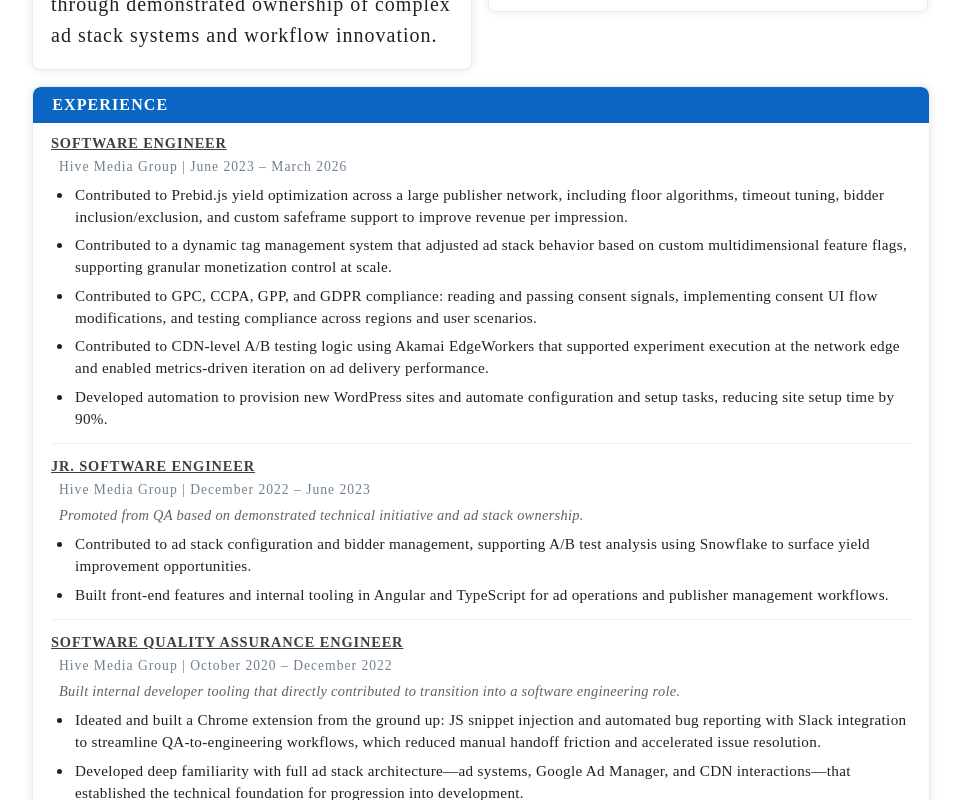
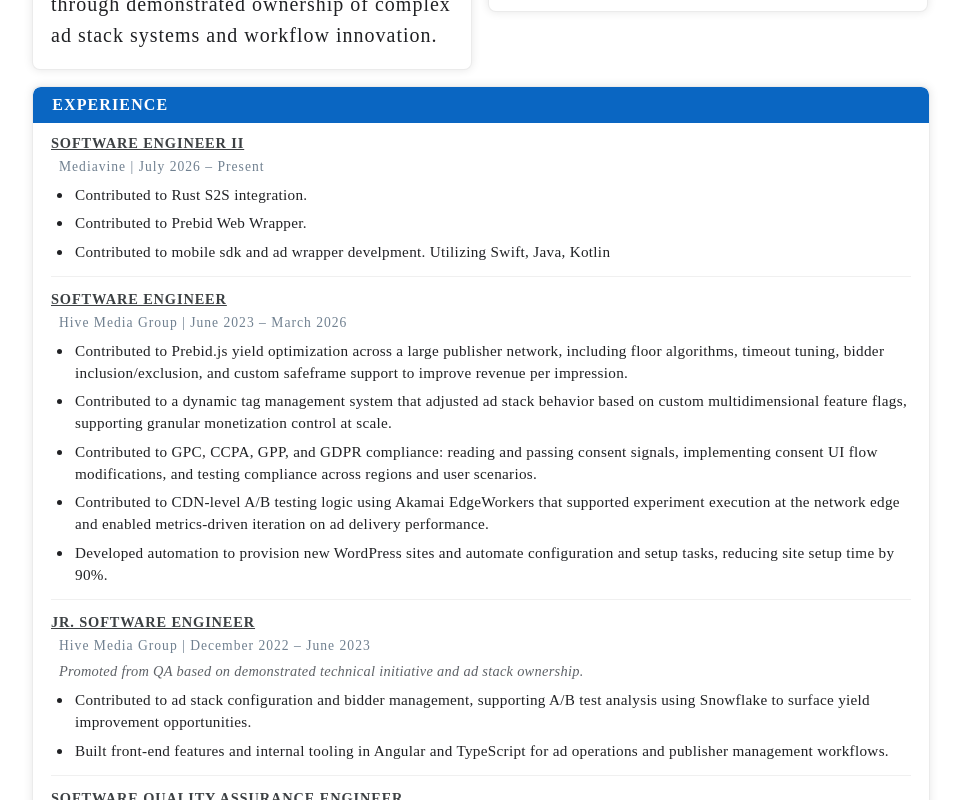
Before and after one commit to noahemiles/noahemiles.github.io, an Angular app: page /about in a window 1280 px wide. Shown: the part 711-1511 px from the top of the page, without its empty margins (160-1121 px from the left). Built offline with nearby package versions, Linux system fonts and the light colour scheme.

Commit message:
Update about.html with new experience entries
Added experience details for Software Engineer II role at Mediavine.

```diff
--- a/src/app/components/about/about.html
+++ b/src/app/components/about/about.html
@@ -41,6 +41,15 @@
         <span class="about-blurb__label">Experience</span>
         <ul class="about-skills">
             <li class="about-skills__item">
+                <span class="about-skills__category">Software Engineer II</span>
+                <span class="about-sub__text">Mediavine | July 2026 – Present</span>
+                <ul class="about-experience__bullets">
+                    <li>Contributed to Rust S2S integration.</li>
+                    <li>Contributed to Prebid Web Wrapper.</li>
+                    <li>Contributed to mobile sdk and ad wrapper develpment. Utilizing Swift, Java, Kotlin</li>
+                </ul>
+            </li>
+            <li class="about-skills__item">
                 <span class="about-skills__category">Software Engineer</span>
                 <span class="about-sub__text">Hive Media Group | June 2023 – March 2026</span>
                 <ul class="about-experience__bullets">
```
